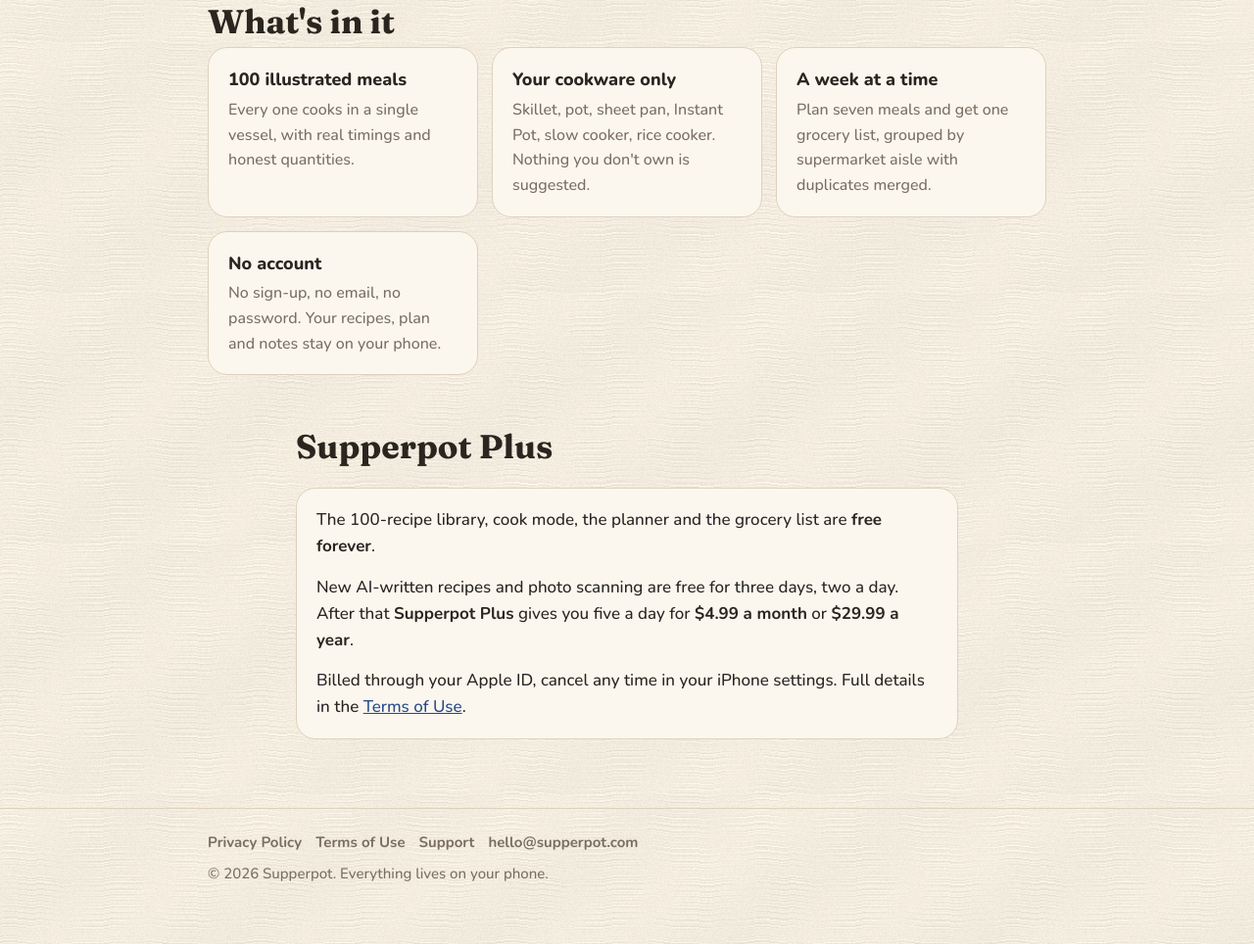
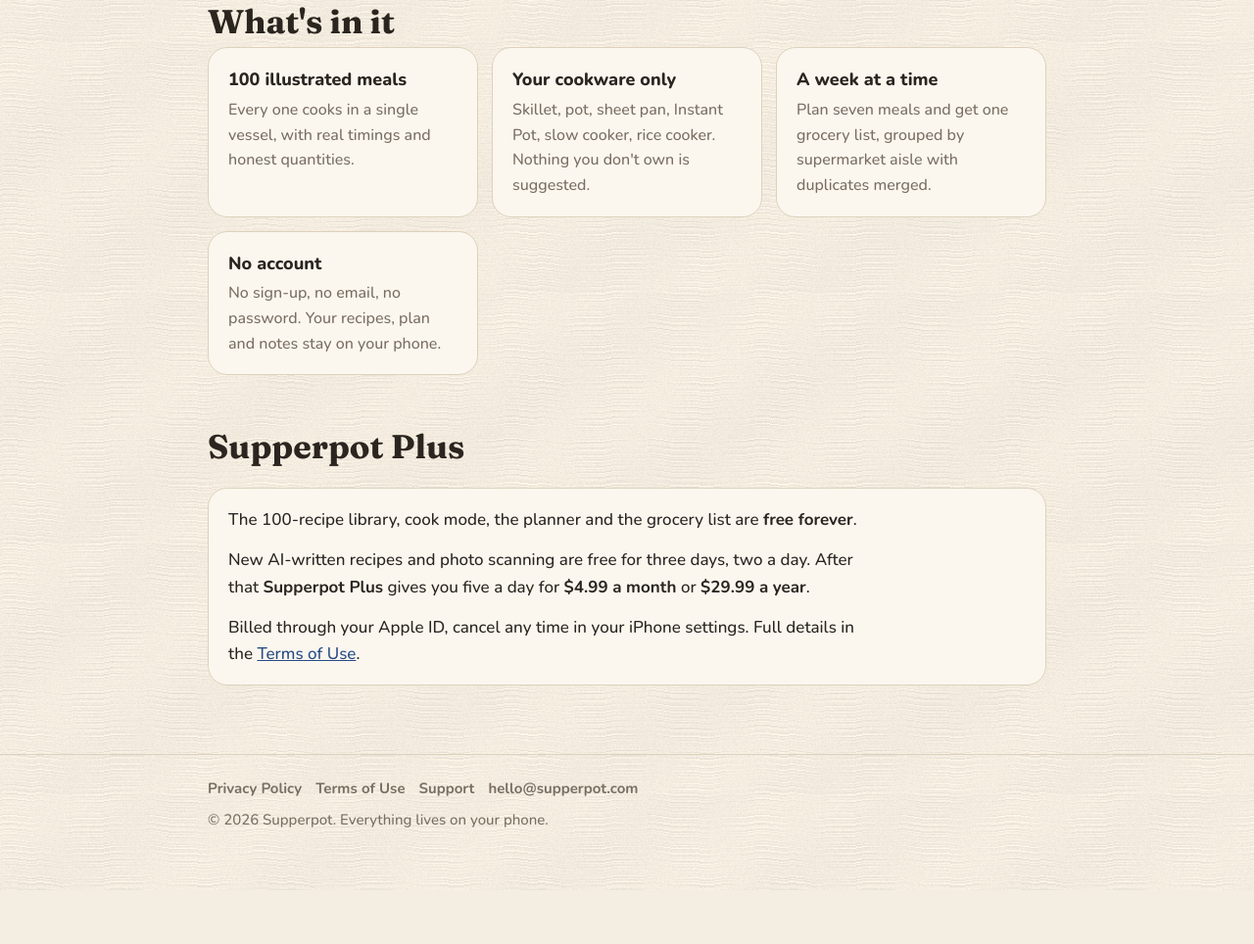
Before and after one commit to molecoder22/supperpot-site, a plain HTML site: page index.html in a window 1280 px wide. Shown: the part 2261-3225 px from the top of the page at 98% size. After the commit the page ends 3170 px from the top, so only its background shows below. Drawn offline with nearby package versions, Linux system fonts and the light colour scheme.

Commit message:
Align the Plus section with the rest of the page

```diff
--- a/index.html
+++ b/index.html
@@ -79,7 +79,7 @@
   </div>
 </section>
 
-<section class="wrap narrow">
+<section class="wrap">
   <h2>Supperpot Plus</h2>
   <div class="callout">
     <p>The 100-recipe library, cook mode, the planner and the grocery list are <b>free forever</b>.</p>
```
